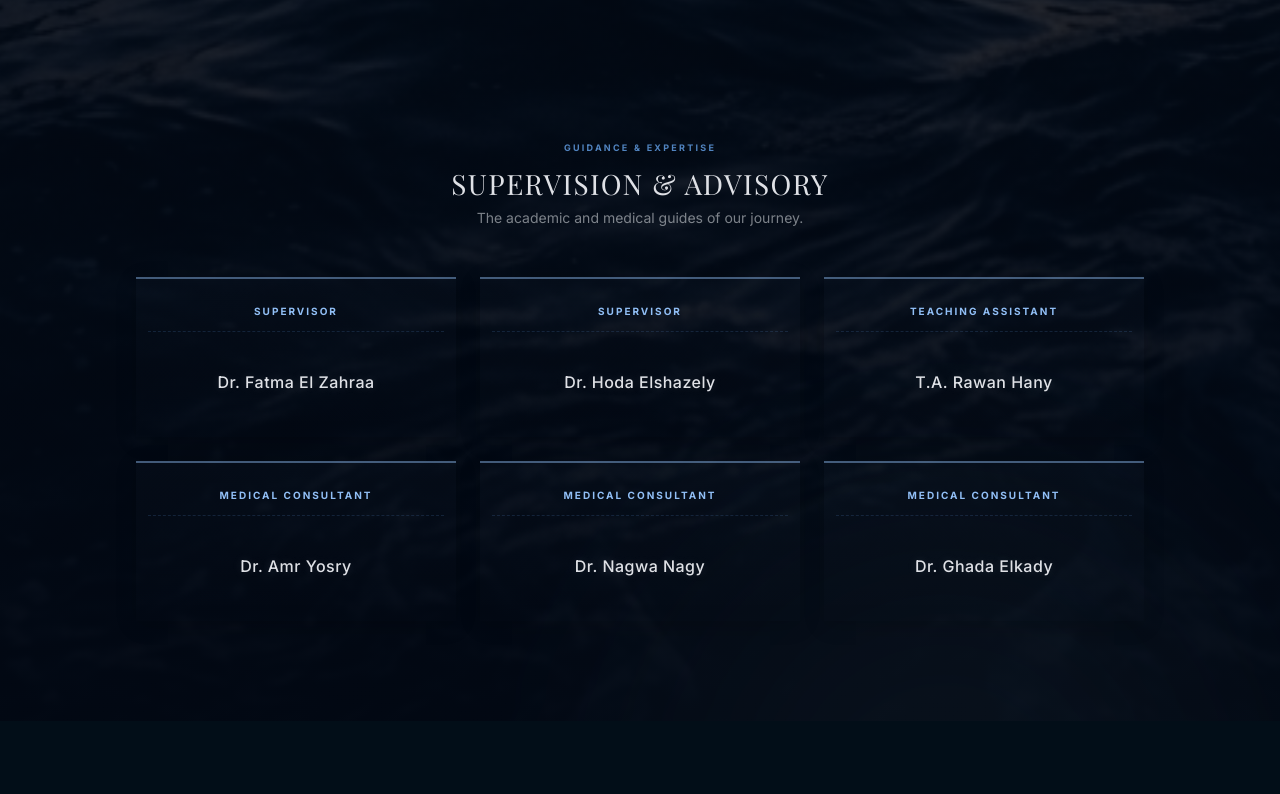
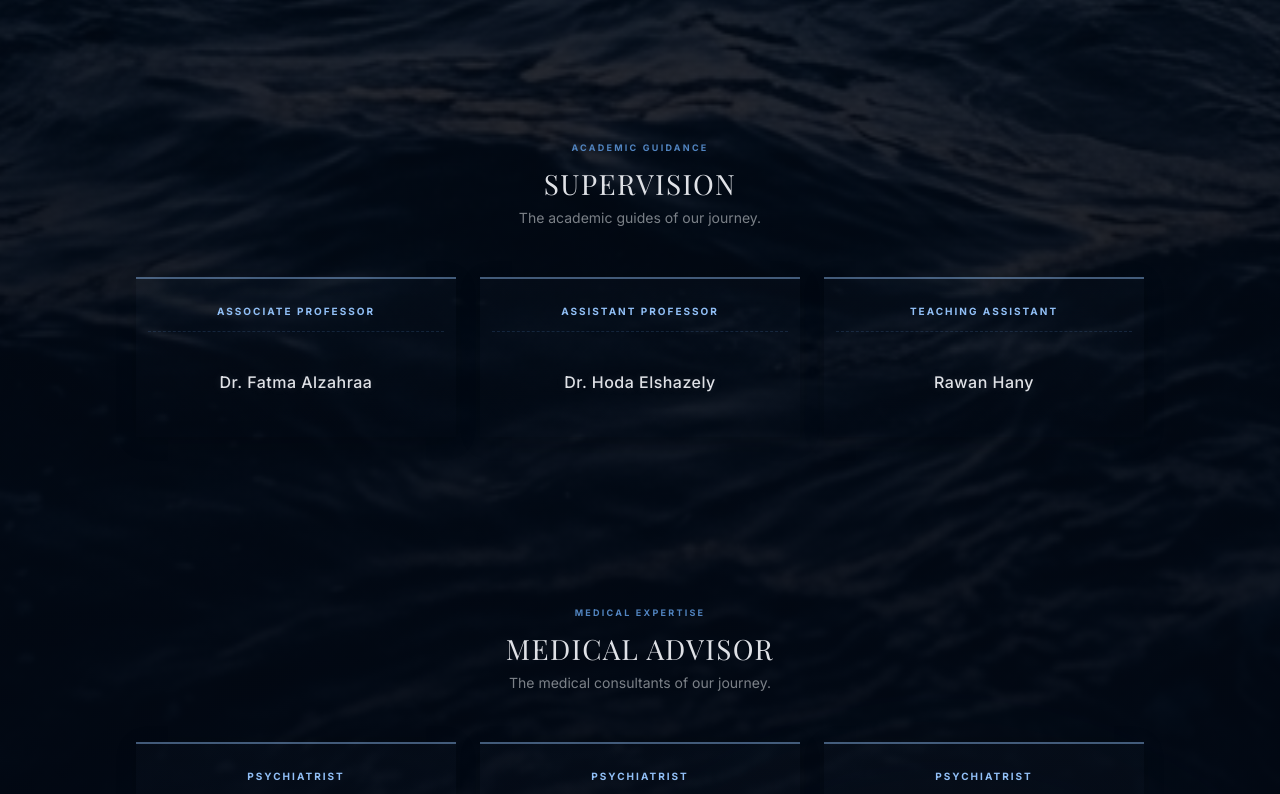
Before and after one commit to Pro-Abdallah/MindWaves, a React (Vite) app in the folder client/: page /why-we-sail in a window 1280 px wide. Shown: the part 2000-2794 px from the top of the page. Before the commit the page ends 2721 px from the top, so only its background shows below. Built offline with nearby package versions, Linux system fonts and the light colour scheme; a web font is replaced by a local one.

Commit message:
feat: implement WhyWeSail section with team credits and project mission components

```diff
--- a/client/src/components/WhyWeSail/WhyWeSail.jsx
+++ b/client/src/components/WhyWeSail/WhyWeSail.jsx
@@ -203,13 +203,13 @@ export default function WhyWeSail() {
           </motion.div>
         </div>
 
-        {/* ── SUPERVISION & ADVISORY ── */}
+        {/* ── SUPERVISION ── */}
         <div className="wws-crew-section" style={{ marginTop: "80px" }}>
           <div className="wws-crew-header">
-            <span className="wws-crew-header__tag">GUIDANCE & EXPERTISE</span>
-            <h3 className="wws-crew-header__title">Supervision & Advisory</h3>
+            <span className="wws-crew-header__tag">ACADEMIC GUIDANCE</span>
+            <h3 className="wws-crew-header__title">Supervision</h3>
             <p className="wws-crew-header__sub">
-              The academic and medical guides of our journey.
+              The academic guides of our journey.
             </p>
           </div>
 
@@ -236,6 +236,26 @@ export default function WhyWeSail() {
                 </div>
               </motion.div>
             ))}
+          </motion.div>
+        </div>
+
+        {/* ── MEDICAL ADVISOR ── */}
+        <div className="wws-crew-section" style={{ marginTop: "80px" }}>
+          <div className="wws-crew-header">
+            <span className="wws-crew-header__tag">MEDICAL EXPERTISE</span>
+            <h3 className="wws-crew-header__title">Medical Advisor</h3>
+            <p className="wws-crew-header__sub">
+              The medical consultants of our journey.
+            </p>
+          </div>
+
+          <motion.div
+            variants={containerVariants}
+            initial="hidden"
+            whileInView="visible"
+            viewport={{ once: true, margin: "-50px" }}
+            className="wws-crew-grid"
+          >
             {medicalConsultants.map((item) => (
               <motion.div
                 key={item.id}
--- a/client/src/components/WhyWeSail/team.data.js
+++ b/client/src/components/WhyWeSail/team.data.js
@@ -45,35 +45,35 @@ export const projectTeam = [
 export const supervisors = [
   {
     id: "sup-1",
-    role: "Supervisor",
-    members: ["Dr. Fatma El Zahraa"]
+    role: "Associate Professor",
+    members: ["Dr. Fatma Alzahraa"]
   },
   {
     id: "sup-2",
-    role: "Supervisor",
+    role: "Assistant Professor",
     members: ["Dr. Hoda Elshazely"]
   },
   {
     id: "sup-3",
     role: "Teaching Assistant",
-    members: ["T.A. Rawan Hany"]
+    members: ["Rawan Hany"]
   }
 ];
 
 export const medicalConsultants = [
   {
     id: "med-1",
-    role: "Medical Consultant",
+    role: "Psychiatrist",
     members: ["Dr. Amr Yosry"]
   },
   {
     id: "med-2",
-    role: "Medical Consultant",
+    role: "Psychiatrist",
     members: ["Dr. Nagwa Nagy"]
   },
   {
     id: "med-3",
-    role: "Medical Consultant",
+    role: "Psychiatrist",
     members: ["Dr. Ghada Elkady"]
   }
 ];
```
